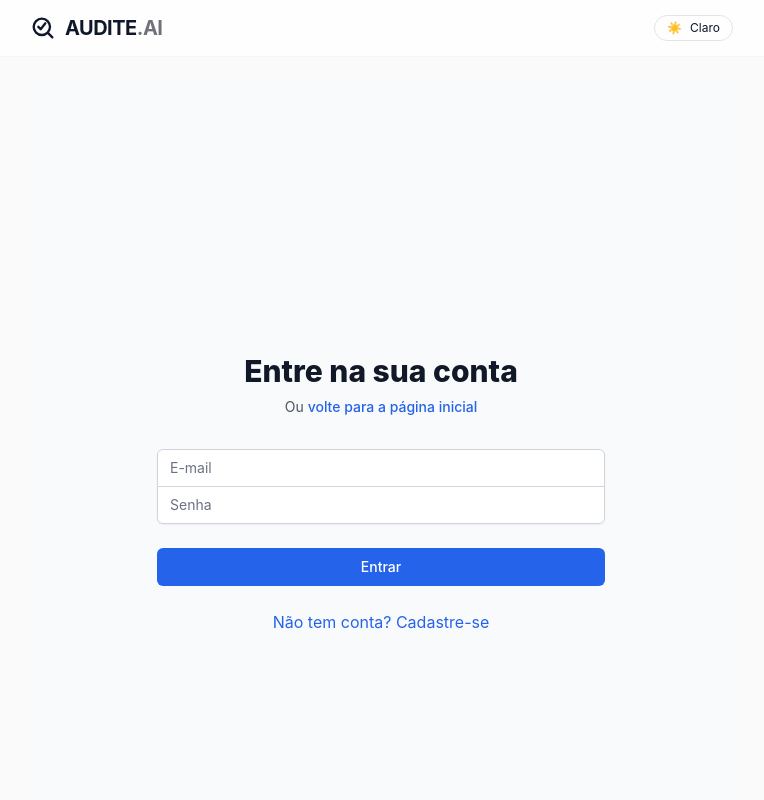
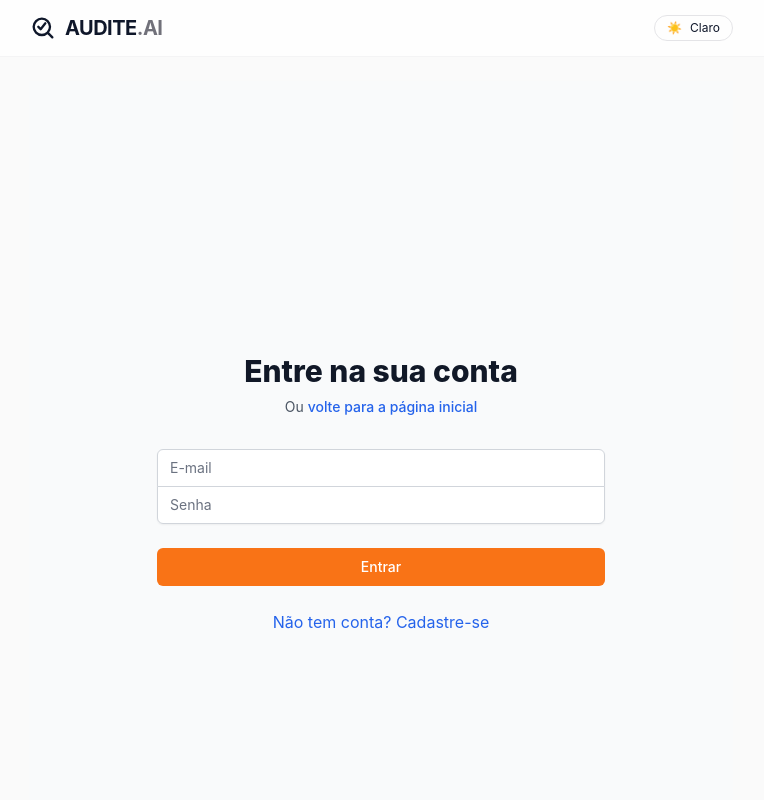
Before and after one commit to PedroHMFreire/audite-ai, a React (Vite) app: page /login in a window 1280 px wide. Shown: the top 800 px of the page, without its empty margins (259-1023 px from the left). Built offline with nearby package versions, Linux system fonts and the light colour scheme.

Commit message:
feat: complete color harmonization - update Login page
- Change Login button from blue to orange-500
- Update error messages to zinc color scheme
- Maintain orange focus ring for accessibility
- Complete harmonization of all landing/auth pages
- Ensure consistent orange/zinc branding throughout

```diff
--- a/src/pages/Login.tsx
+++ b/src/pages/Login.tsx
@@ -125,8 +125,8 @@ export default function Login() {
           </div>
 
           {error && (
-            <div className="rounded-md bg-red-50 p-4">
-              <div className="text-sm text-red-700">{error}</div>
+            <div className="rounded-md bg-zinc-50 border border-zinc-200 p-4">
+              <div className="text-sm text-zinc-700">{error}</div>
             </div>
           )}
 
@@ -153,7 +153,7 @@ export default function Login() {
             <button
               type="submit"
               disabled={loading}
-              className="group relative w-full flex justify-center py-2 px-4 border border-transparent text-sm font-medium rounded-md text-white bg-blue-600 hover:bg-blue-700 focus:outline-none focus:ring-2 focus:ring-offset-2 focus:ring-blue-500 disabled:opacity-50"
+              className="group relative w-full flex justify-center py-2 px-4 border border-transparent text-sm font-medium rounded-md text-white bg-orange-500 hover:bg-orange-600 focus:outline-none focus:ring-2 focus:ring-offset-2 focus:ring-orange-500 disabled:opacity-50"
             >
               {loading ? 'Processando...' : (mode === 'login' ? 'Entrar' : 'Criar conta')}
             </button>
```
